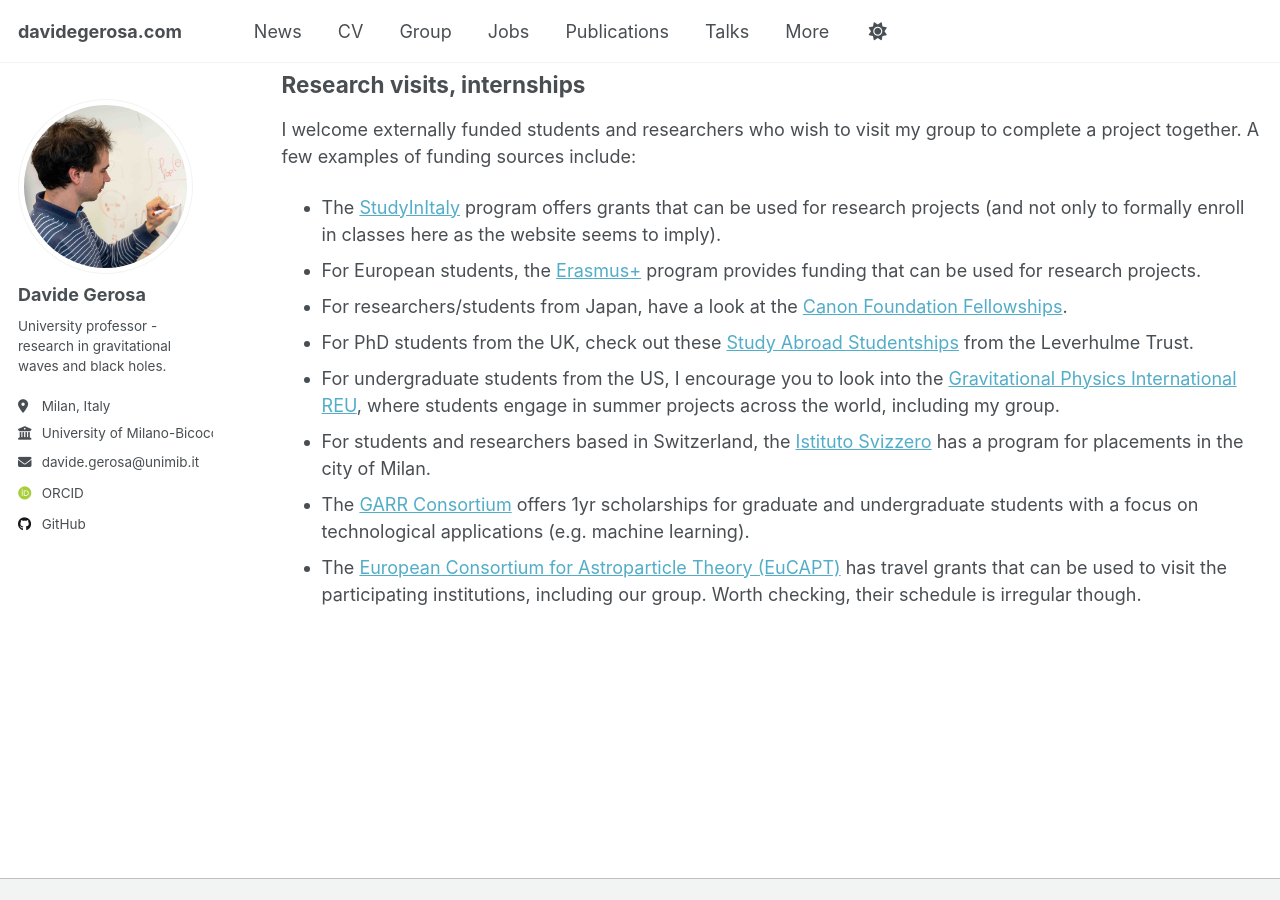
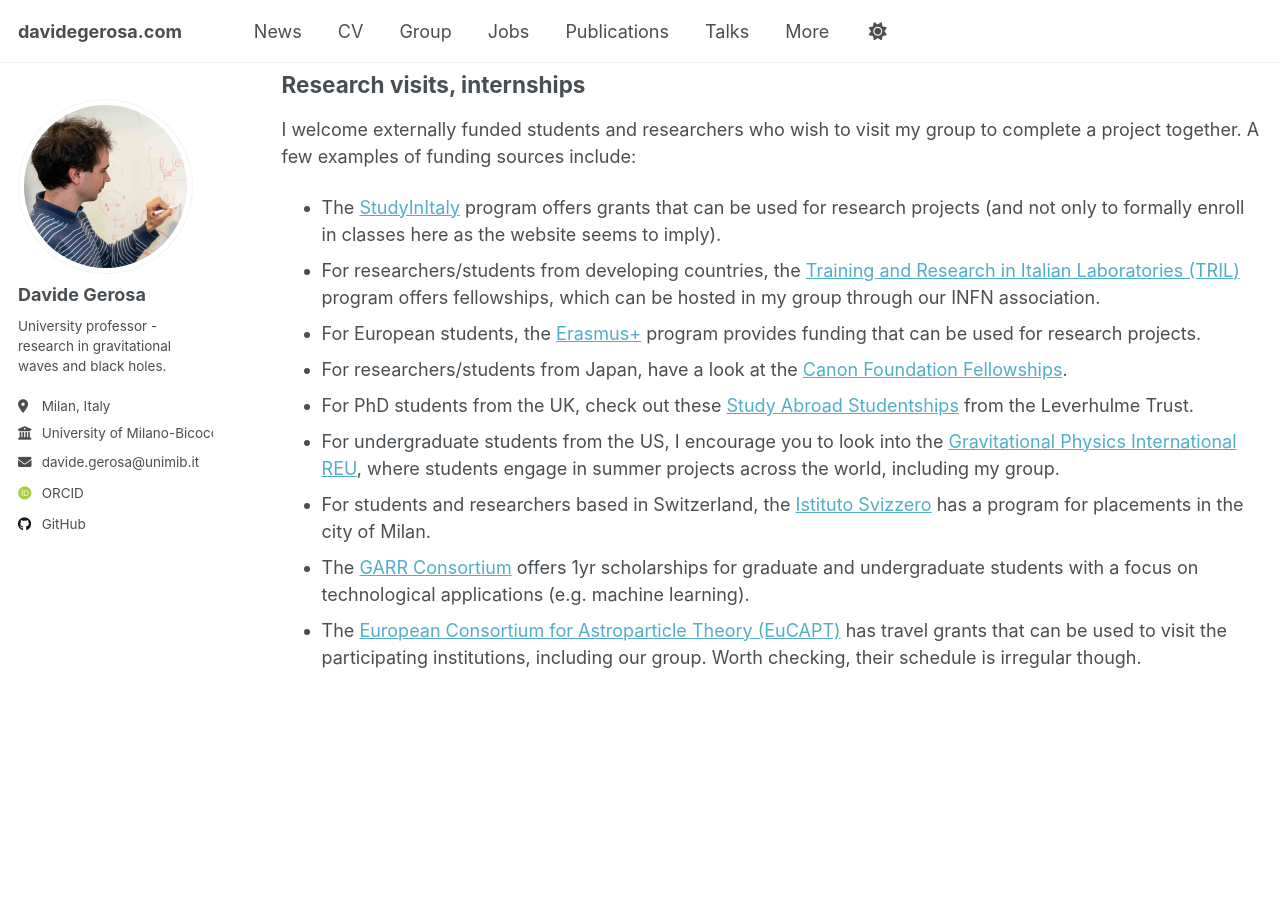
Before and after one commit to dgerosa/website, a Jekyll site: the page built from _pages/jobs.md, in a window 1280 px wide and 900 px high, scrolled down 1398 px. Built offline with Jekyll 4.4.1, drawn with Linux system fonts in a browser that asks for light colours; some web fonts are replaced.

Commit message:
Sat Nov  1 10:58:20 CET 2025

```diff
--- a/_pages/jobs.md
+++ b/_pages/jobs.md
@@ -41,6 +41,7 @@
 I welcome externally funded students and researchers who wish to visit my group to complete a project together. A few examples of funding sources include:
 
 - The [StudyInItaly](https://studyinitaly.esteri.it/) program offers grants that can be used for research projects (and not only to formally enroll in classes here as the website seems to imply).
+- For researchers/students from developing countries, the [Training and Research in Italian Laboratories (TRIL)](https://www.ictp.it/opportunity/training-and-research-italian-laboratories-tril) program offers fellowships, which can be hosted in my group through our INFN association.
 - For European students, the [Erasmus+](https://ec.europa.eu/programmes/erasmus-plus/node_en) program provides funding that can be used for research projects.
 - For researchers/students from Japan, have a look at the [Canon Foundation Fellowships](https://www.canonfoundation.org/programmes/research-fellowships/).
 - For PhD students from the UK, check out these [Study Abroad Studentships](https://www.leverhulme.ac.uk/study-abroad-studentships) from the Leverhulme Trust.
```
